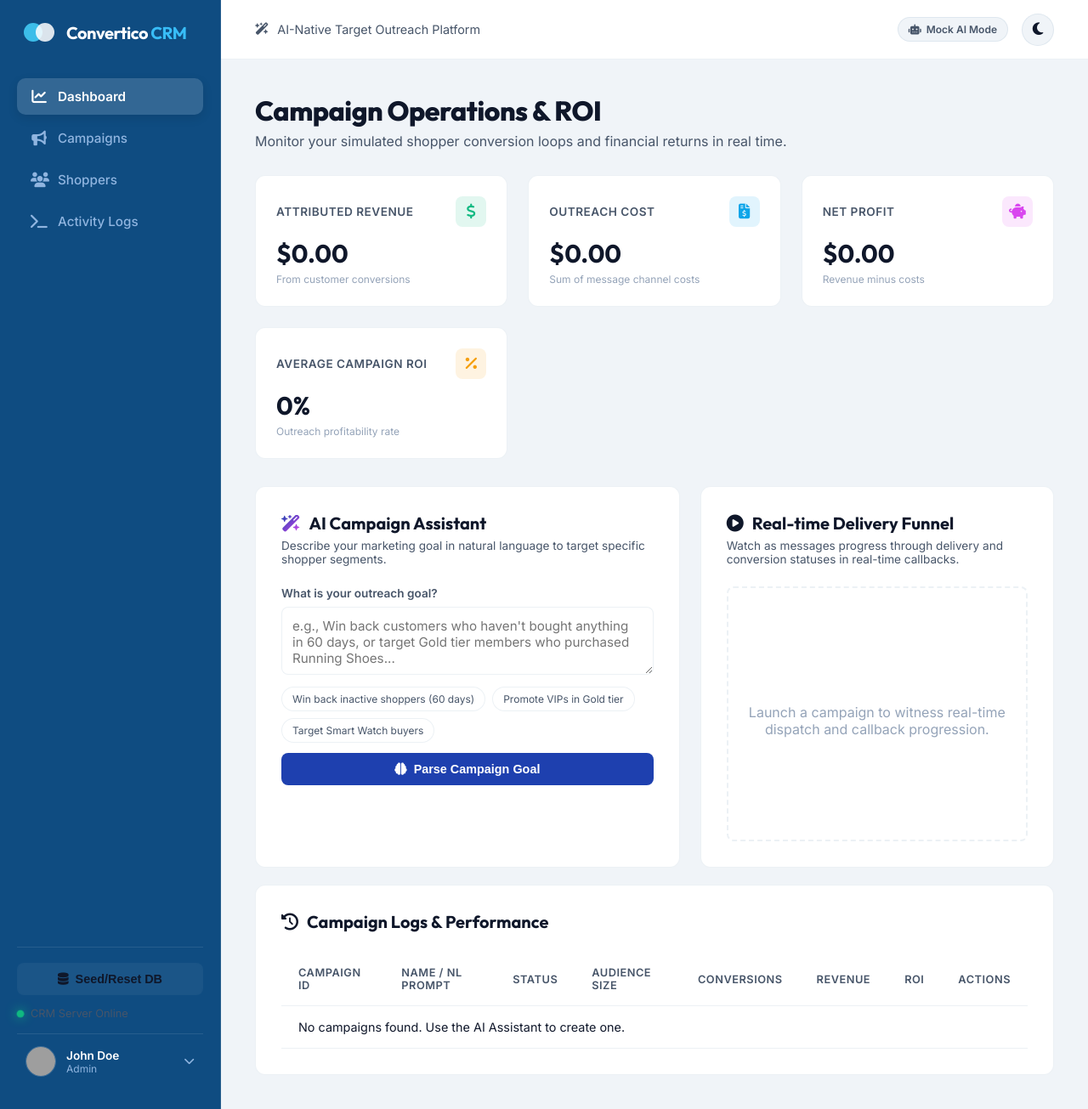
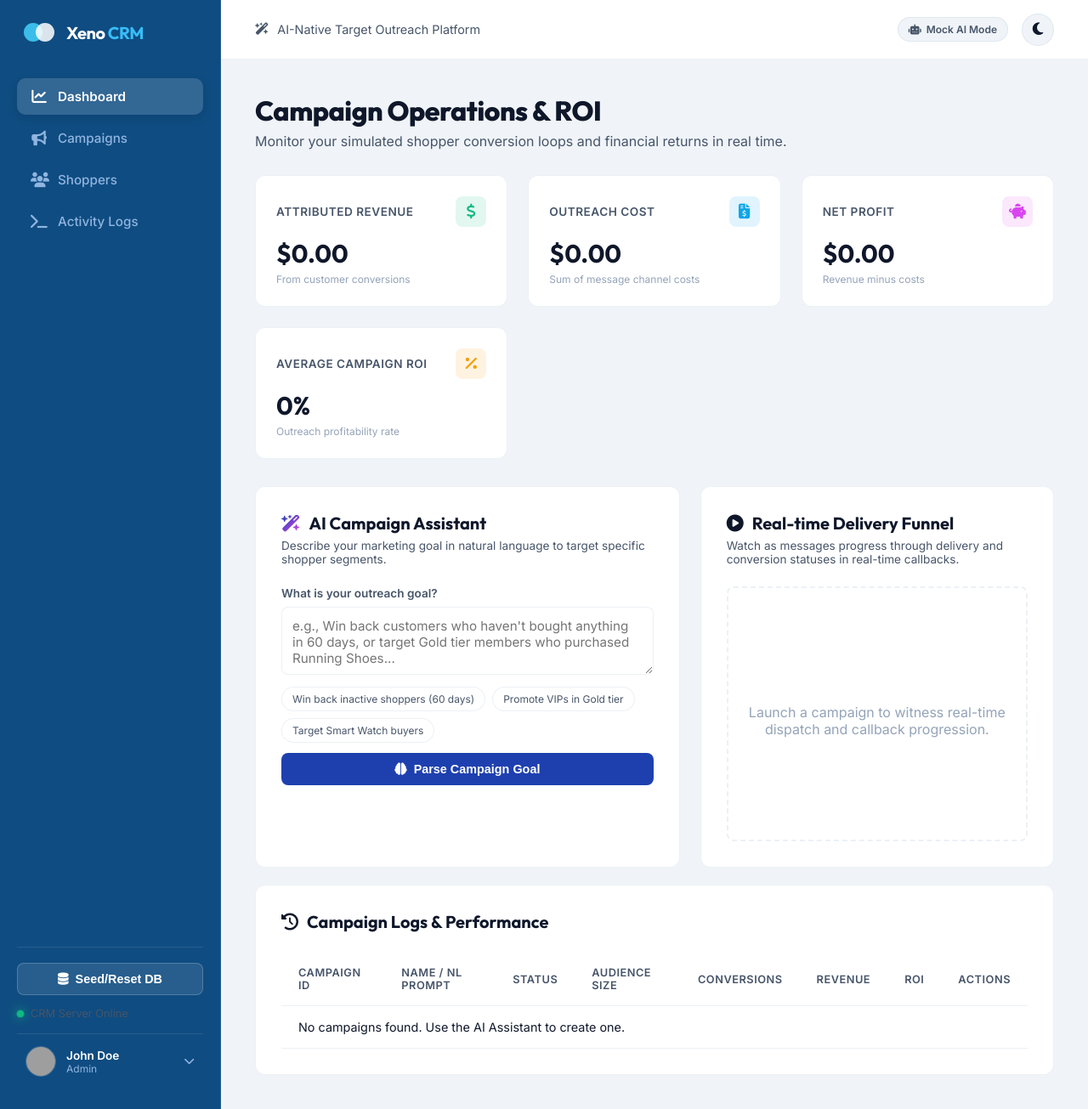
Before and after one commit to DavePrakrut/Xeno_AI_CRM_Project, a website: page public/index.html in a window 1280 px wide. Shown: the whole page at 85% size. Drawn offline with Linux system fonts and the light colour scheme; no server answers; grey boxes are pictures that could not be loaded; some icons are missing.

Commit message:
Restore brand name to Xeno CRM and enhance Seed/Reset button visibility in sidebar

```diff
--- a/public/index.html
+++ b/public/index.html
@@ -25,7 +25,7 @@
           <span class="logo-circle circle-left"></span>
           <span class="logo-circle circle-right"></span>
         </div>
-        <h2>Convertico <span>CRM</span></h2>
+        <h2>Xeno <span>CRM</span></h2>
       </div>
       <nav class="nav-menu">
         <a href="#" class="nav-item active" data-tab="dashboard">
--- a/public/style.css
+++ b/public/style.css
@@ -463,6 +463,17 @@ body {
 .btn-secondary:hover {
   background-color: rgba(255, 255, 255, 0.08);
   border-color: rgba(255, 255, 255, 0.2);
+}
+
+.sidebar .btn-secondary {
+  background-color: rgba(255, 255, 255, 0.1);
+  border: 1px solid rgba(255, 255, 255, 0.2);
+  color: #ffffff;
+}
+
+.sidebar .btn-secondary:hover {
+  background-color: rgba(255, 255, 255, 0.18);
+  border-color: rgba(255, 255, 255, 0.4);
 }
 
 .mt-3 { margin-top: 12px; }
```
